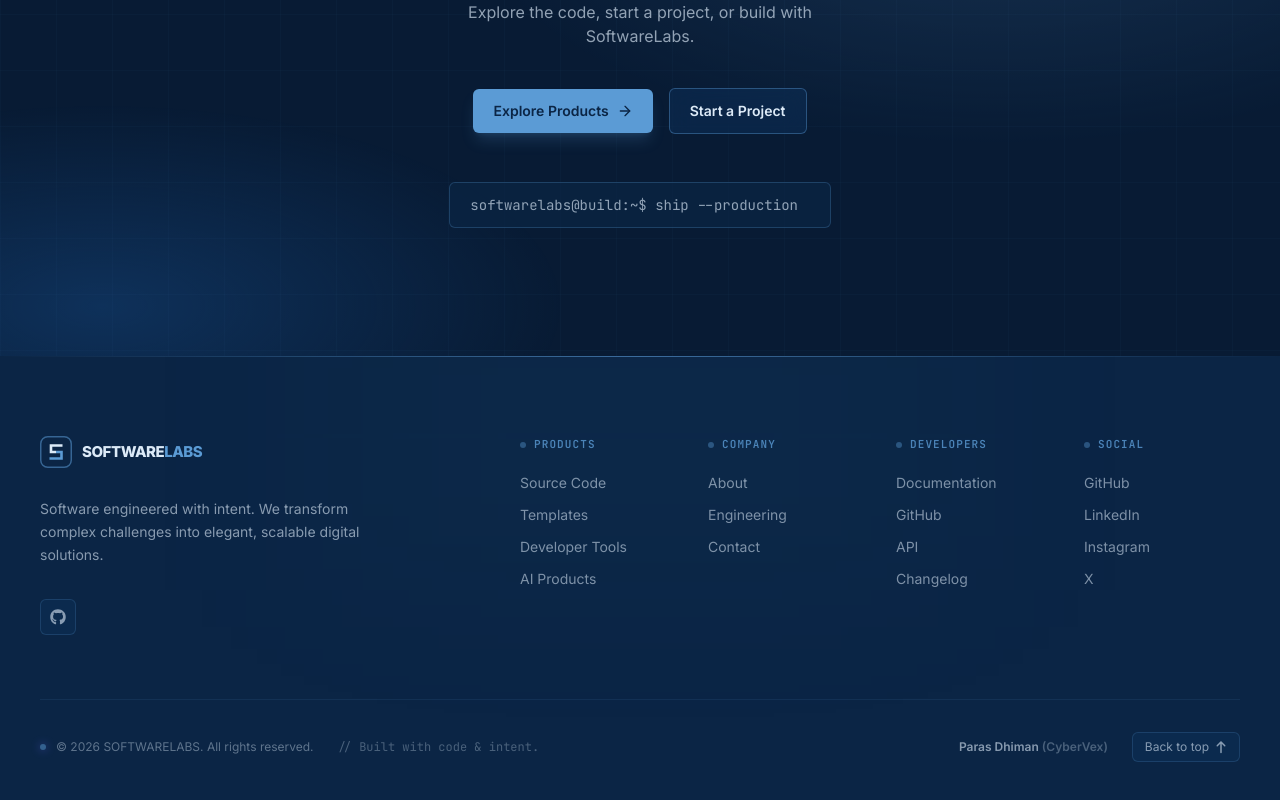
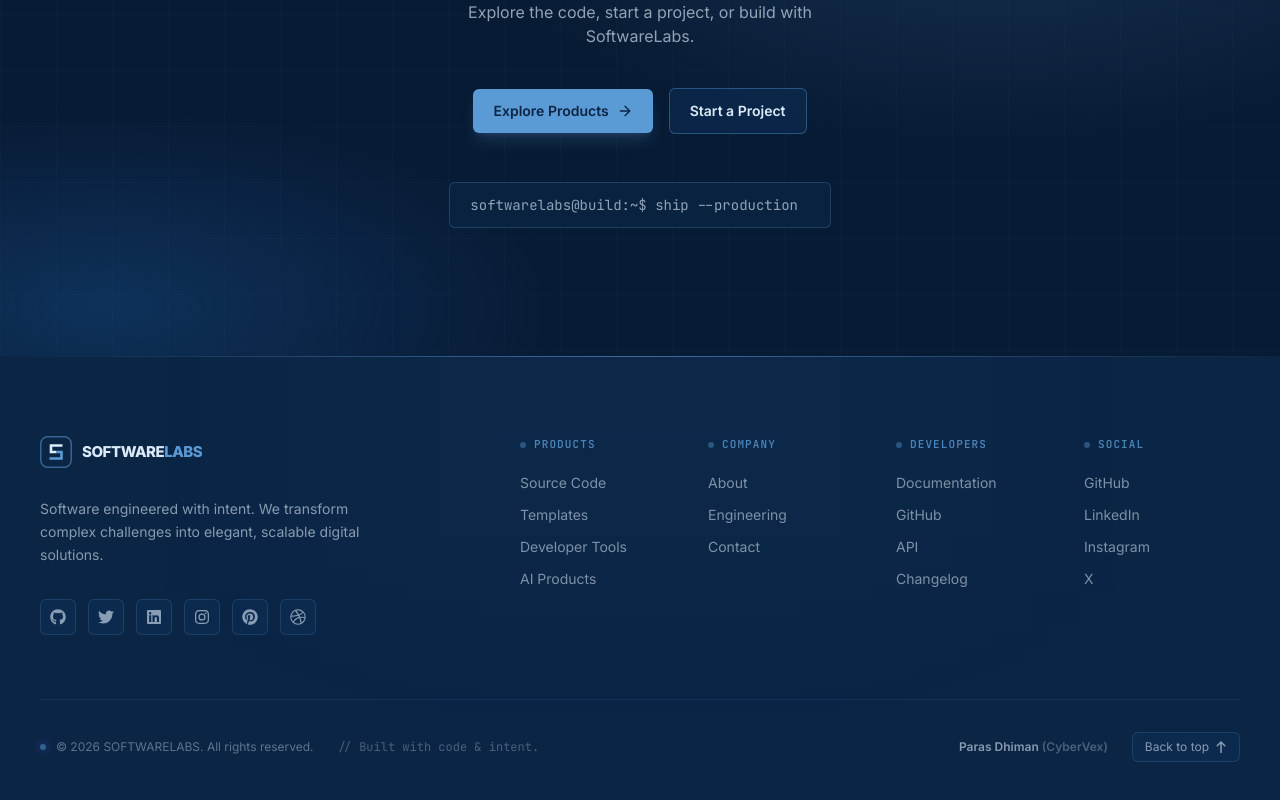
Before and after one commit to Paras367/software-labs, a Next.js app: page / in a window 1280 px wide. Shown: the part 6829-7629 px from the top of the page. Built offline with nearby package versions, Linux system fonts and the light colour scheme; no server answers.

Commit message:
Enhance Footer Section5

```diff
--- a/components/Footer.tsx
+++ b/components/Footer.tsx
@@ -1,6 +1,13 @@
 import { FontAwesomeIcon } from "@fortawesome/react-fontawesome";
 import { faArrowUp, faArrowRight } from "@fortawesome/free-solid-svg-icons";
-import { faGithub } from "@fortawesome/free-brands-svg-icons"; // <-- GitHub goes here!
+import {
+  faGithub,
+  faInstagram,
+  faPinterest,
+  faTwitter,
+  faLinkedin,
+  faDribbble
+} from "@fortawesome/free-brands-svg-icons";
 import { Logo } from "@/components/Logo";
 import { Container } from "@/components/ui";
 import { FOOTER_COLUMNS, SITE } from "@/lib/site";
@@ -24,8 +31,8 @@ export function Footer() {
               into elegant, scalable digital solutions.
             </p>
 
-            {/* Minimal Social Proof */}
-            <div className="mt-8 flex items-center gap-3">
+            {/* Social Media Icons */}
+            <div className="mt-8 flex flex-wrap items-center gap-3">
               <a
                 href={SITE.github}
                 target="_blank"
@@ -35,6 +42,71 @@ export function Footer() {
               >
                 <FontAwesomeIcon
                   icon={faGithub}
+                  className="size-4 transition-transform duration-300 group-hover:scale-110"
+                />
+              </a>
+
+              <a
+                href="https://twitter.com"
+                target="_blank"
+                rel="noopener noreferrer"
+                aria-label="Twitter"
+                className="group flex size-9 items-center justify-center rounded-md border border-lab-accent/20 bg-lab-blue/20 text-lab-ice/60 transition-all duration-300 hover:border-lab-accent hover:bg-lab-accent/10 hover:text-lab-accent hover:shadow-[0_0_15px_-3px_rgba(99,102,241,0.4)]"
+              >
+                <FontAwesomeIcon
+                  icon={faTwitter}
+                  className="size-4 transition-transform duration-300 group-hover:scale-110"
+                />
+              </a>
+
+              <a
+                href="https://linkedin.com"
+                target="_blank"
+                rel="noopener noreferrer"
+                aria-label="LinkedIn"
+                className="group flex size-9 items-center justify-center rounded-md border border-lab-accent/20 bg-lab-blue/20 text-lab-ice/60 transition-all duration-300 hover:border-lab-accent hover:bg-lab-accent/10 hover:text-lab-accent hover:shadow-[0_0_15px_-3px_rgba(99,102,241,0.4)]"
+              >
+                <FontAwesomeIcon
+                  icon={faLinkedin}
+                  className="size-4 transition-transform duration-300 group-hover:scale-110"
+                />
+              </a>
+
+              <a
+                href="https://instagram.com"
+                target="_blank"
+                rel="noopener noreferrer"
+                aria-label="Instagram"
+                className="group flex size-9 items-center justify-center rounded-md border border-lab-accent/20 bg-lab-blue/20 text-lab-ice/60 transition-all duration-300 hover:border-lab-accent hover:bg-lab-accent/10 hover:text-lab-accent hover:shadow-[0_0_15px_-3px_rgba(99,102,241,0.4)]"
+              >
+                <FontAwesomeIcon
+                  icon={faInstagram}
+                  className="size-4 transition-transform duration-300 group-hover:scale-110"
+                />
+              </a>
+
+              <a
+                href="https://pinterest.com"
+                target="_blank"
+                rel="noopener noreferrer"
+                aria-label="Pinterest"
+                className="group flex size-9 items-center justify-center rounded-md border border-lab-accent/20 bg-lab-blue/20 text-lab-ice/60 transition-all duration-300 hover:border-lab-accent hover:bg-lab-accent/10 hover:text-lab-accent hover:shadow-[0_0_15px_-3px_rgba(99,102,241,0.4)]"
+              >
+                <FontAwesomeIcon
+                  icon={faPinterest}
+                  className="size-4 transition-transform duration-300 group-hover:scale-110"
+                />
+              </a>
+
+              <a
+                href="https://dribbble.com"
+                target="_blank"
+                rel="noopener noreferrer"
+                aria-label="Dribbble"
+                className="group flex size-9 items-center justify-center rounded-md border border-lab-accent/20 bg-lab-blue/20 text-lab-ice/60 transition-all duration-300 hover:border-lab-accent hover:bg-lab-accent/10 hover:text-lab-accent hover:shadow-[0_0_15px_-3px_rgba(99,102,241,0.4)]"
+              >
+                <FontAwesomeIcon
+                  icon={faDribbble}
                   className="size-4 transition-transform duration-300 group-hover:scale-110"
                 />
               </a>
```
